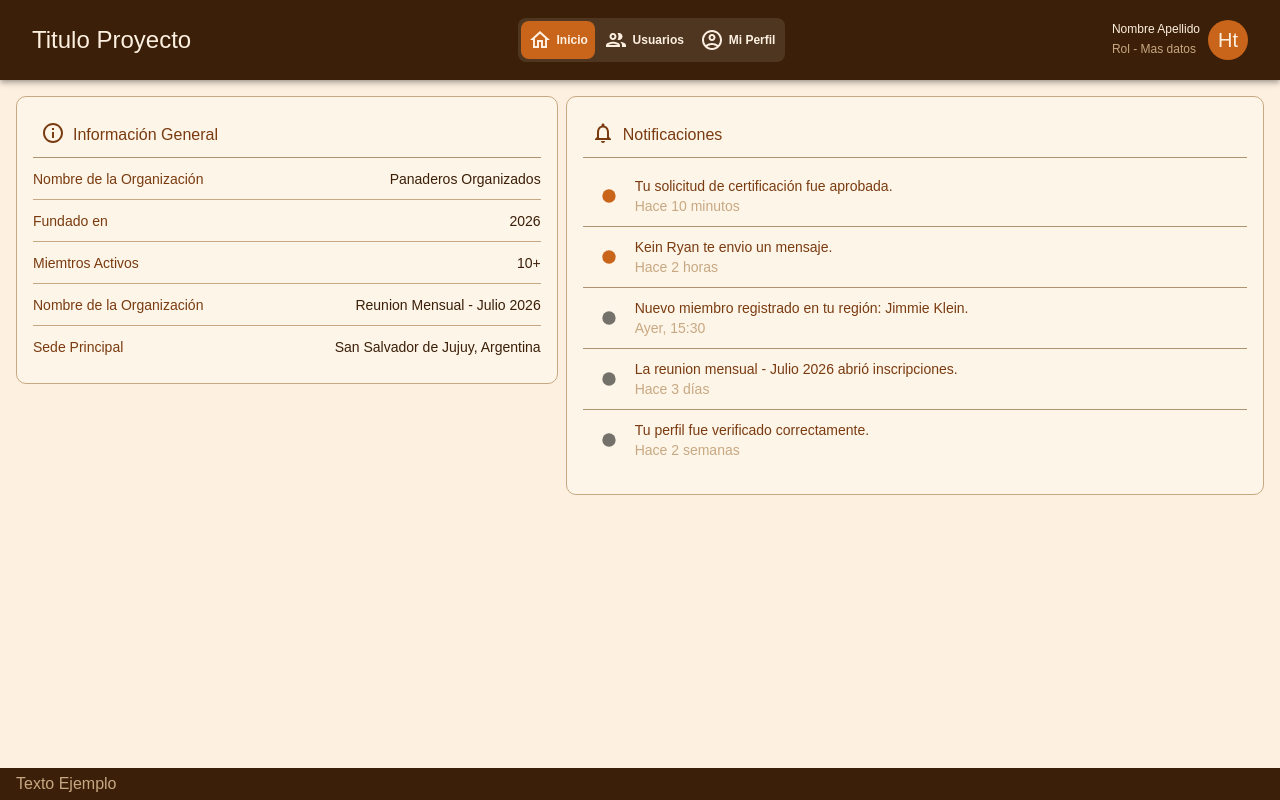
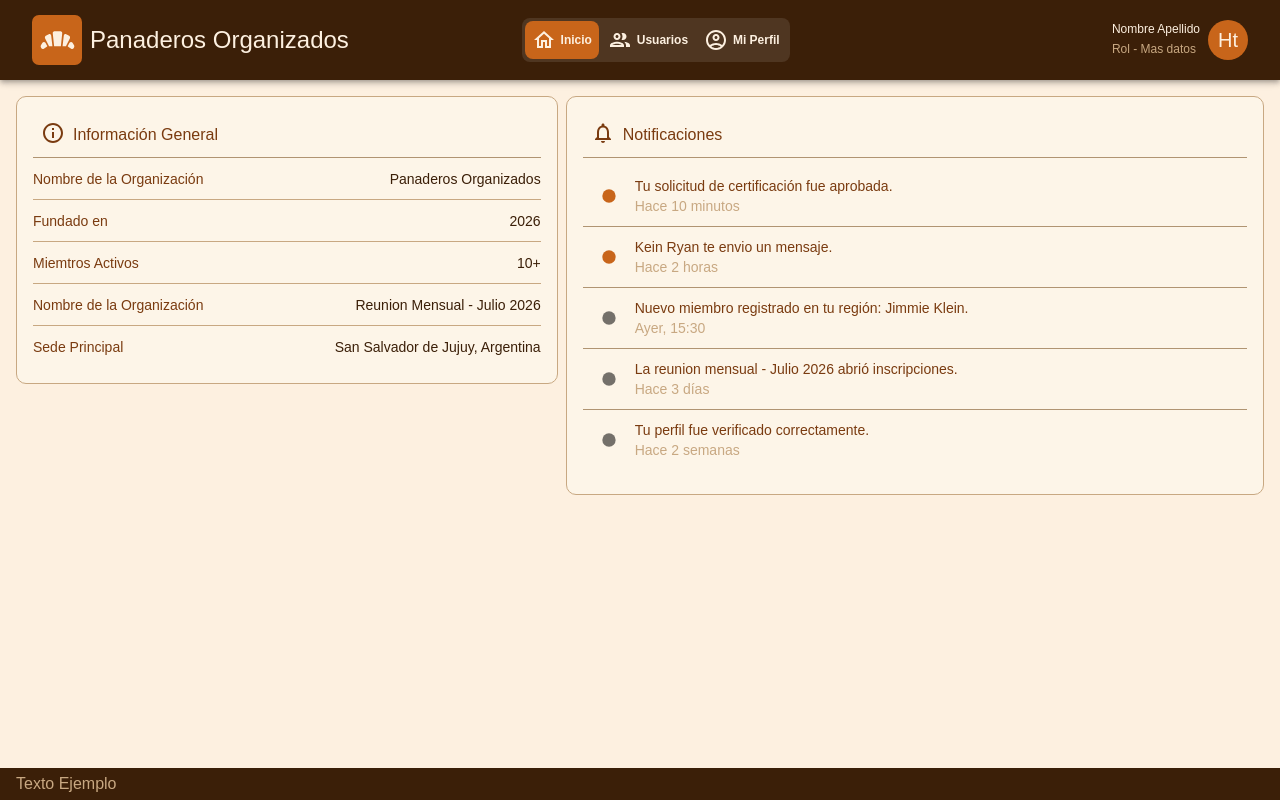
Before and after one commit to Dionicio-Rodrigo/pv_tp_integrador_grupo2, a React (Vite) app: page / in a window 1280 px wide. Built offline with nearby package versions, Linux system fonts and the light colour scheme.

Commit message:
fix:Header y Nav centralizados correctamente, nombre y logo prototipo

```diff
--- a/src/components/layout/Header.jsx
+++ b/src/components/layout/Header.jsx
@@ -8,6 +8,7 @@ import {
   Typography,
 } from "@mui/material";
 import { Nav } from "./Nav";
+import { BakeryDining } from "@mui/icons-material";
 
 const Header = () => {
   return (
@@ -16,9 +17,26 @@ const Header = () => {
       sx={{ bgcolor: "error.main", border: "none", borderRadius: "0" }}
     >
       <Toolbar component={Stack} direction="row" spacing={1}>
-        <Box>
-          <Typography variant="h5">Titulo Proyecto</Typography>
-        </Box>
+        <Stack spacing={1} direction="row">
+          <Box
+            sx={{
+              width: 50,
+              height: 50,
+              bgcolor: "success.main",
+              borderRadius: "7px",
+              display: "flex",
+              alignItems: "center",
+              justifyContent: "center",
+              alignSelf: "center",
+              flexShrink: 0,
+            }}
+          >
+            <BakeryDining sx={{ fontSize: 45 }} />
+          </Box>
+          <Typography variant="h5" sx={{ alignSelf: "center" }}>
+            Panaderos Organizados
+          </Typography>
+        </Stack>
         <Box
           sx={{
             flexGrow: "1",
--- a/src/components/layout/LayoutPagina.jsx
+++ b/src/components/layout/LayoutPagina.jsx
@@ -6,7 +6,7 @@ import { Outlet } from "react-router-dom";
 const LayoutPagina = () => {
   return (
     <Stack sx={{ height: "100vh" }}>
-      <Box component="header">
+      <Box component="header" sx={{ position: "relative" }}>
         <Header />
       </Box>
       <Box component="main" sx={{ flexGrow: "1", p: "1em" }}>
--- a/src/components/layout/Nav.jsx
+++ b/src/components/layout/Nav.jsx
@@ -16,6 +16,9 @@ export const Nav = () => {
         borderRadius: "8px",
         padding: "3px",
         gap: "3px",
+        position: "relative",
+        top: "50%",
+        right: "10%",
         "& .MuiToggleButton-root": {
           color: "primary.contrastText",
           fontWeight: "bold",
```
